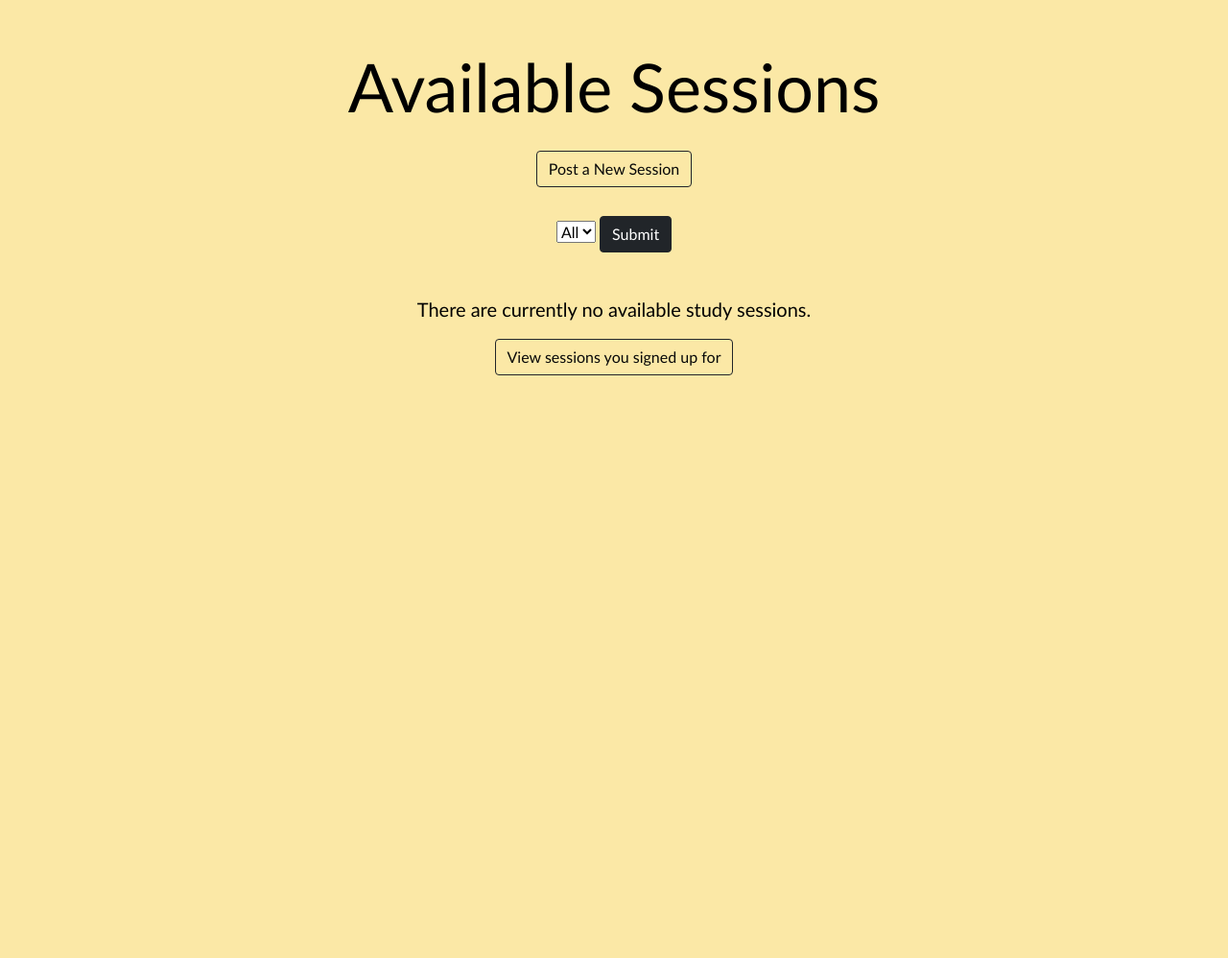
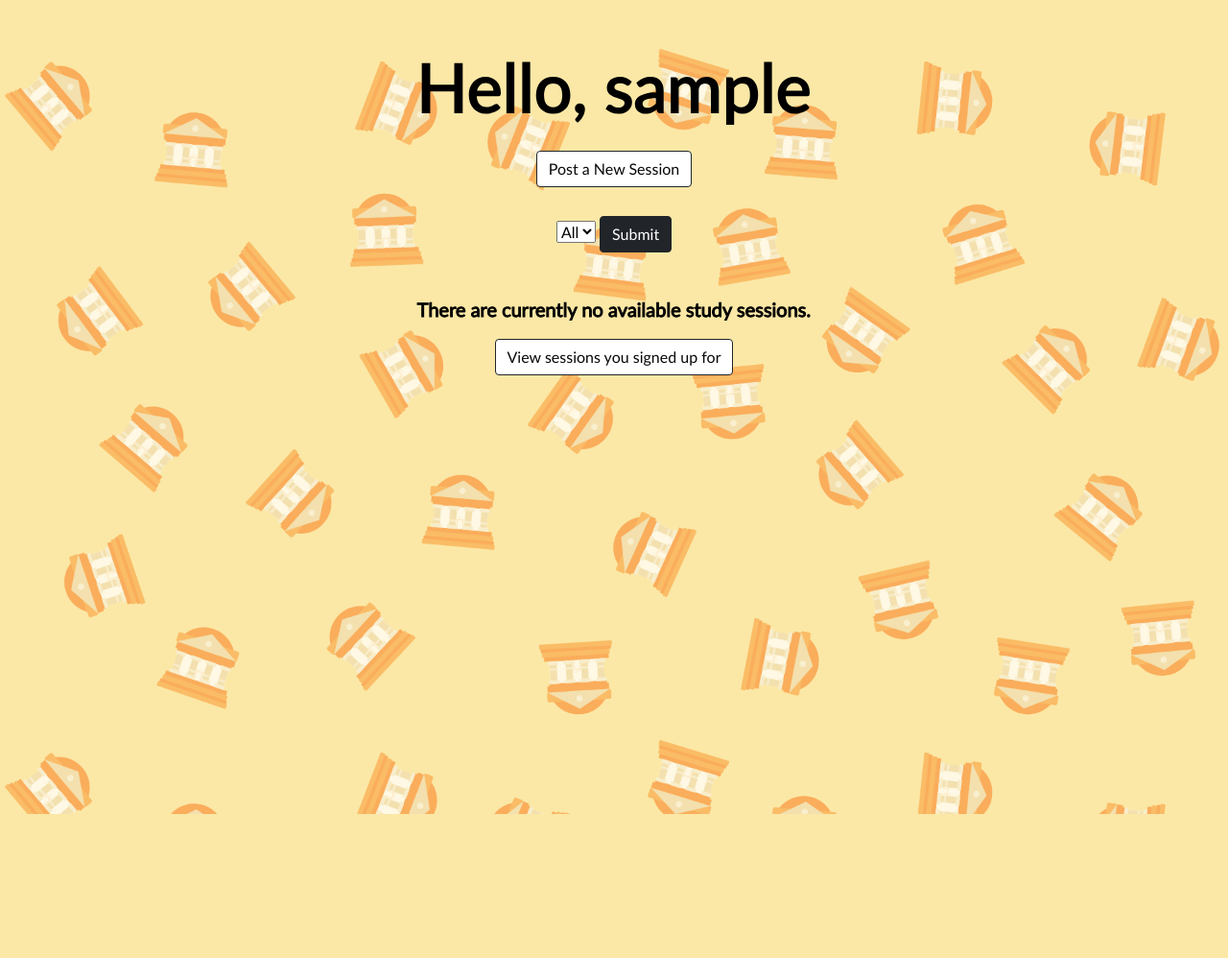
Before and after one commit to uva-cs3240-s22/group-project-b-12, a Django app: page / in a window 1280 px wide. Shown: the part 106-1104 px from the top of the page at 96% size. Before the commit the page ends 497 px from the top, so only its background shows below. Run offline with Django 4.2, Linux system fonts and the light colour scheme; the visitor is signed in with stand-in values (Sample User, id 1); some libraries are stand-ins or nearby versions.

Commit message:
home page UI edits

```diff
--- a/studybud/settings.py
+++ b/studybud/settings.py
@@ -20,6 +20,10 @@ load_dotenv()
 # Build paths inside the project like this: BASE_DIR / 'subdir'.
 BASE_DIR = Path(__file__).resolve().parent.parent
 
+
+STATIC_URL = '/static/'
+
+STATIC_ROOT = os.path.join(BASE_DIR,'static')
 
 # Quick-start development settings - unsuitable for production
 # See https://docs.djangoproject.com/en/4.0/howto/deployment/checklist/
--- a/studybud/templates/studybud/sessions.html
+++ b/studybud/templates/studybud/sessions.html
@@ -1,15 +1,31 @@
 {% extends 'studybud/base.html' %}
 {% block content %}
+
+{%load static%}
+
 <title>Home</title>
 <style>
+    .content{
+    height: 100vh;
+    width: 100vw;
+    background-image: url({% static 'sbg.png' %});
+    background-size: contain;
+    background-repeat: repeat;
+    }
+
     h1 {
-        color: black;
+        color: BLACK;
         font-size: 70px;
+       -webkit-text-stroke-width: 2px;
+    -webkit-text-stroke-color: black;
+
     }
 
     p {
         color: black;
         font-size: 30px;
+        -webkit-text-stroke-width: 1px;
+    -webkit-text-stroke-color: black;
     }
 
     a {}
@@ -28,11 +44,13 @@
         margin-right: 25%;
     }
 </style>
+
+<div class="content">
 {% comment %} <li class="list-group-item bg-transparent list-group-item-success"><a
         href="{% url 'submitSession' %}">Post a study Session</a> {% endcomment %}
     <div class="d-grid gap-2 d-md-block text-center">
-        <h1 class="text-center" style="margin-bottom: 25px;">Available Sessions</h1>
-        <a class="btn btn-dark " href="{% url 'submitSession' %}" role="button" style="margin-bottom: 10px;">Post a New
+        <h1 class="text-center" style="margin-bottom: 25px;">Hello, {{user.username}}</h1>
+        <a class="btn btn-dark " href="{% url 'submitSession' %}" role="button" style="margin-bottom: 10px; background-color: #ffffff;">Post a New
             Session</a>
     </div>
 
@@ -85,8 +103,9 @@
         </p>
         {% endif %}
         <center >
-            <a class="btn btn-dark " href="{% url 'mySessions' %}" role="button" style="margin-bottom: 10px;">View sessions you signed up for</a>
+            <a class="btn btn-dark " href="{% url 'mySessions' %}" role="button" style="margin-bottom: 10px;  background-color: #ffffff;">View sessions you signed up for</a>
         </center>
     </div>
-    {% endblock %}
-    <!-- view sessions you are enrolled in -->
+</div>
+{% endblock %}
+<!-- view sessions you are enrolled in -->
```
Also changed, not shown: studybud/static/sbg.png (added), studybud/templates/studybud/sbg.png (deleted).
